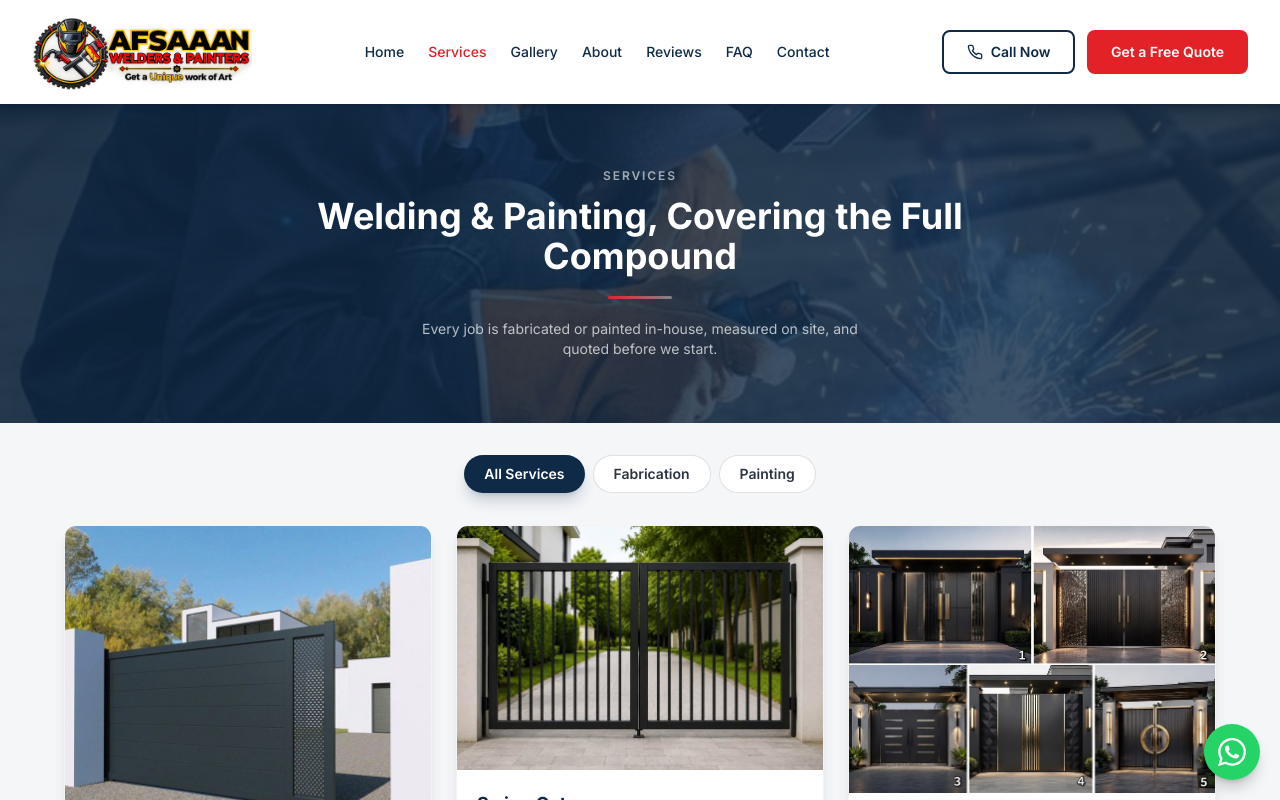
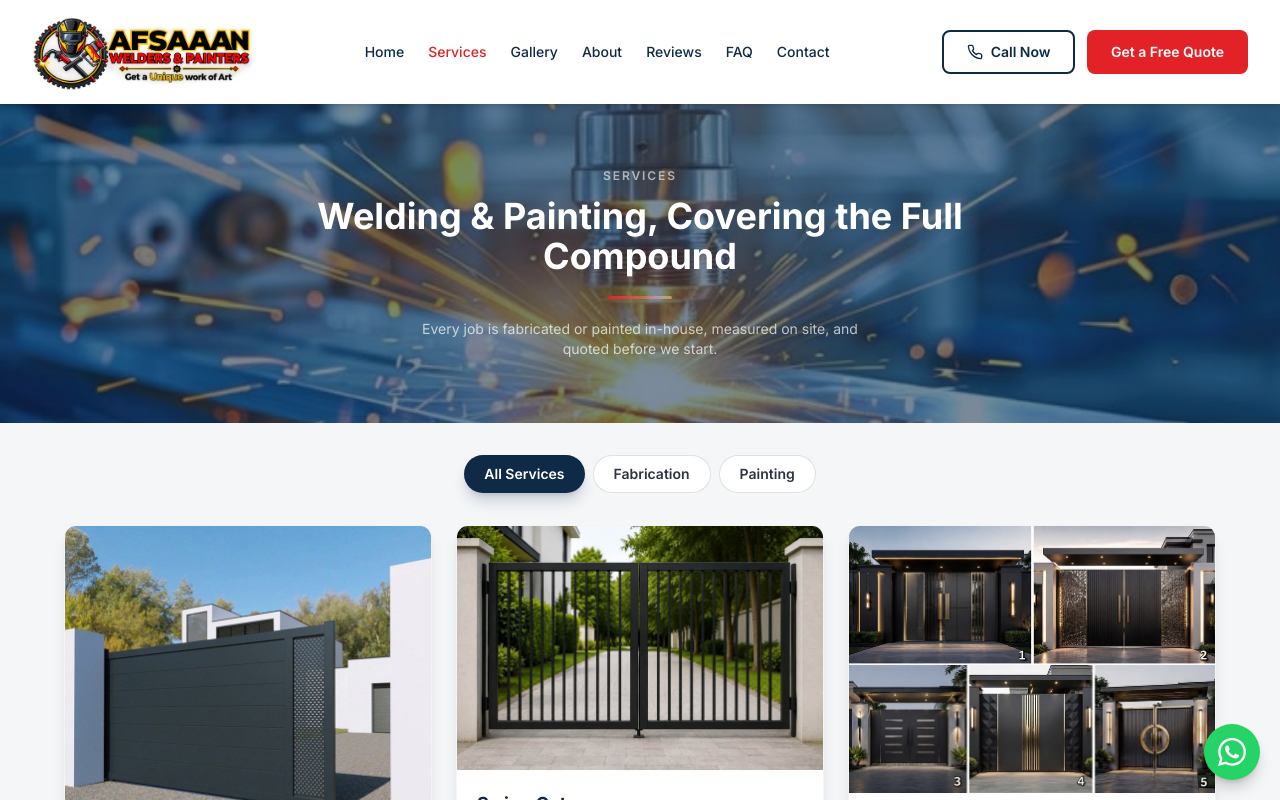
Before and after one commit to Muchyz/Afsaan, a React (Vite) app: page /services in a window 1280 px wide. Shown: the top 800 px of the page. Built offline with nearby package versions, Linux system fonts and the light colour scheme.

Commit message:
lighten services hero overlay for photo visibility

```diff
--- a/src/pages/Services.jsx
+++ b/src/pages/Services.jsx
@@ -4,7 +4,7 @@ export default function Services() {
   return (
     <div>
       <div className="relative overflow-hidden text-center py-16 px-6 bg-cover bg-center" style={{ backgroundImage: "url('/images/services-bg.jpg')" }}>
-        <div className="absolute inset-0 bg-navy/80" />
+        <div className="absolute inset-0 bg-navy/55" />
         <div className="relative max-w-2xl mx-auto">
           <p className="text-xs uppercase tracking-[0.16em] text-white/60 font-semibold mb-3">Services</p>
           <h1 className="text-2xl sm:text-4xl font-bold text-white">Welding & Painting, Covering the Full Compound</h1>
```
Also changed, not shown: public/images/services-bg.jpg.
